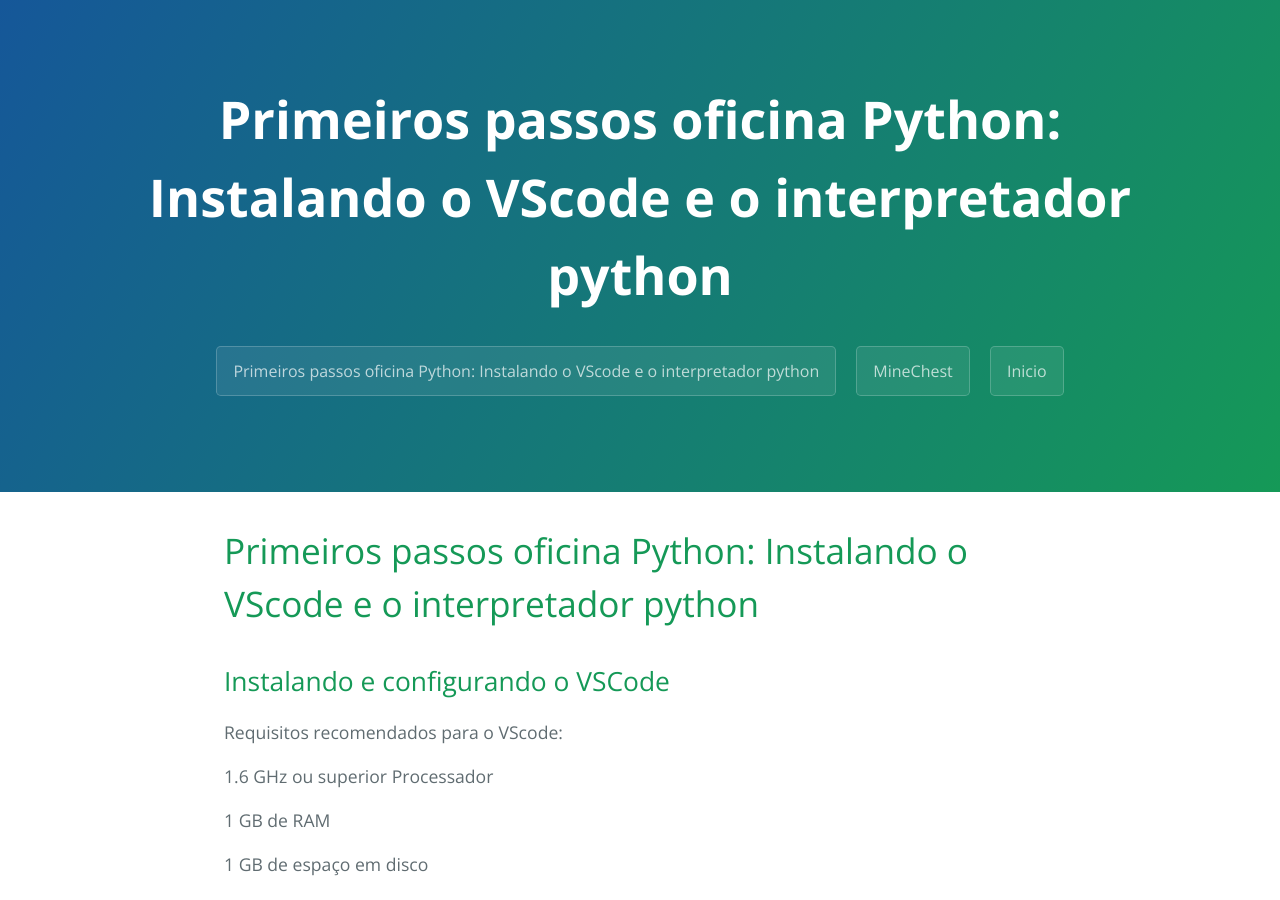
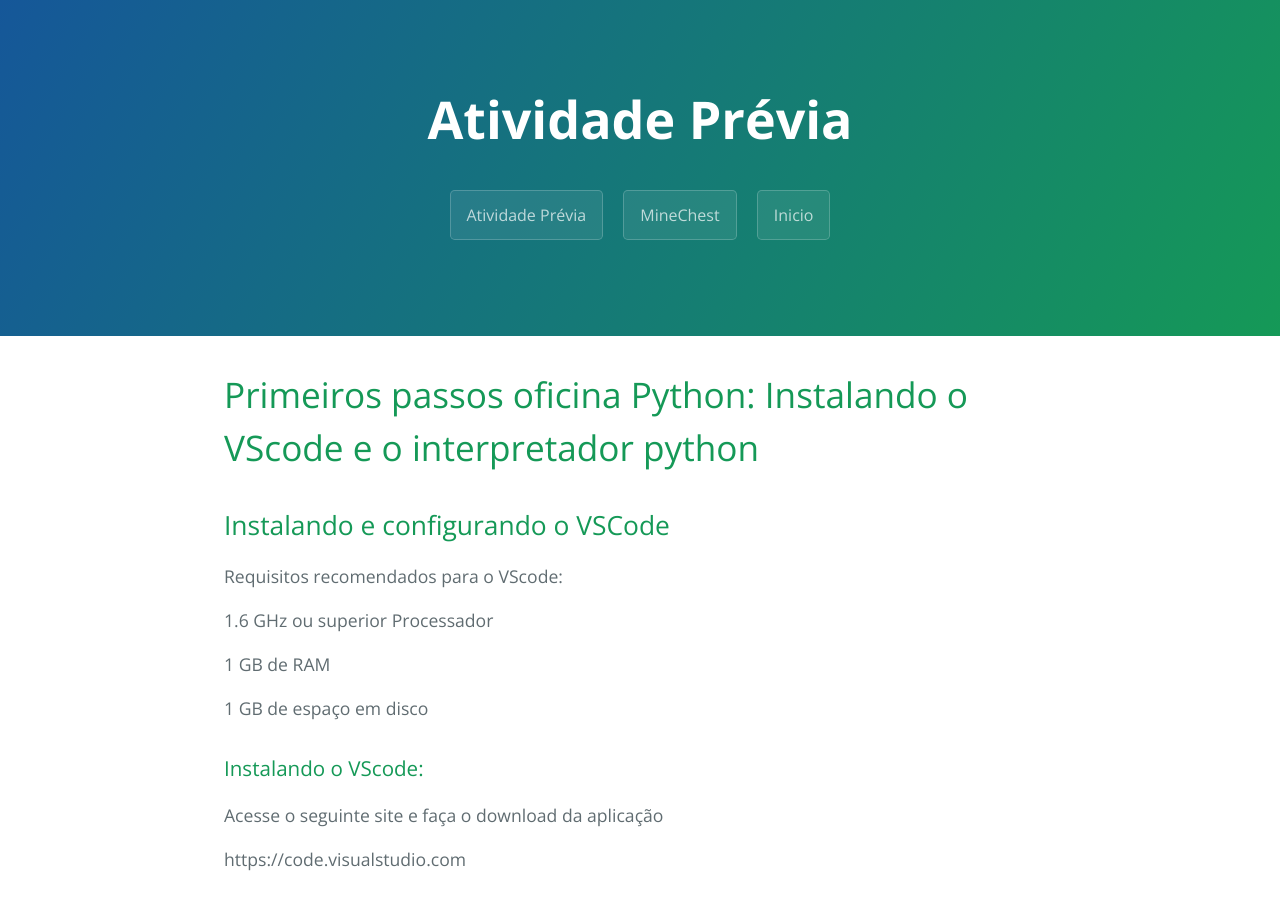
Before and after one commit to E2PC/ProjectPage, a Jekyll site: the page built from AtividadePrevia.md, in a window 1280 px wide and 900 px high. Built offline with Jekyll 4.4.1, drawn with Linux system fonts in a browser that asks for light colours; our own code applies the rules of GitHub Pages for plain Markdown files.

Commit message:
Update AtividadePrevia.md

```diff
--- a/AtividadePrevia.md
+++ b/AtividadePrevia.md
@@ -1,4 +1,5 @@
 ---
+title: Atividade Prévia
 layout: template
 filename: AtividadePrevia
 ---
```
